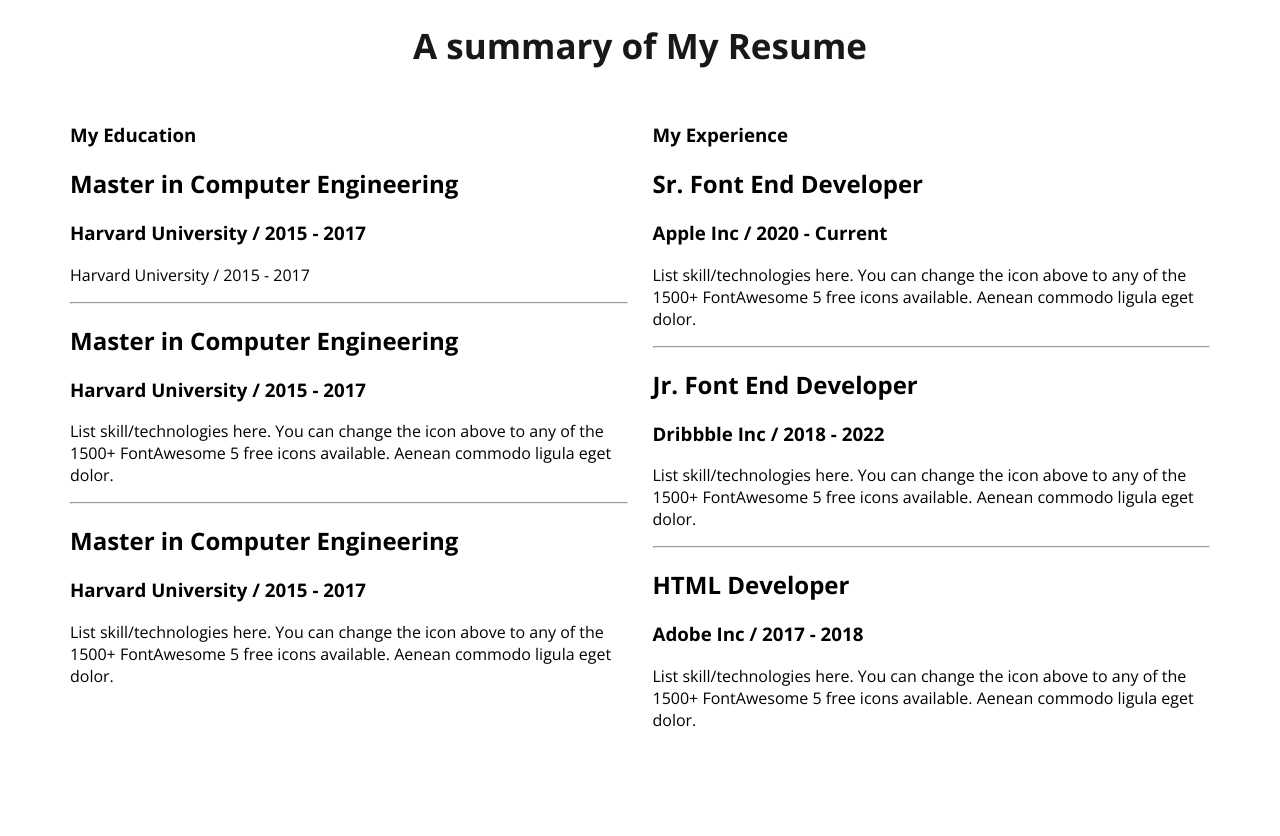
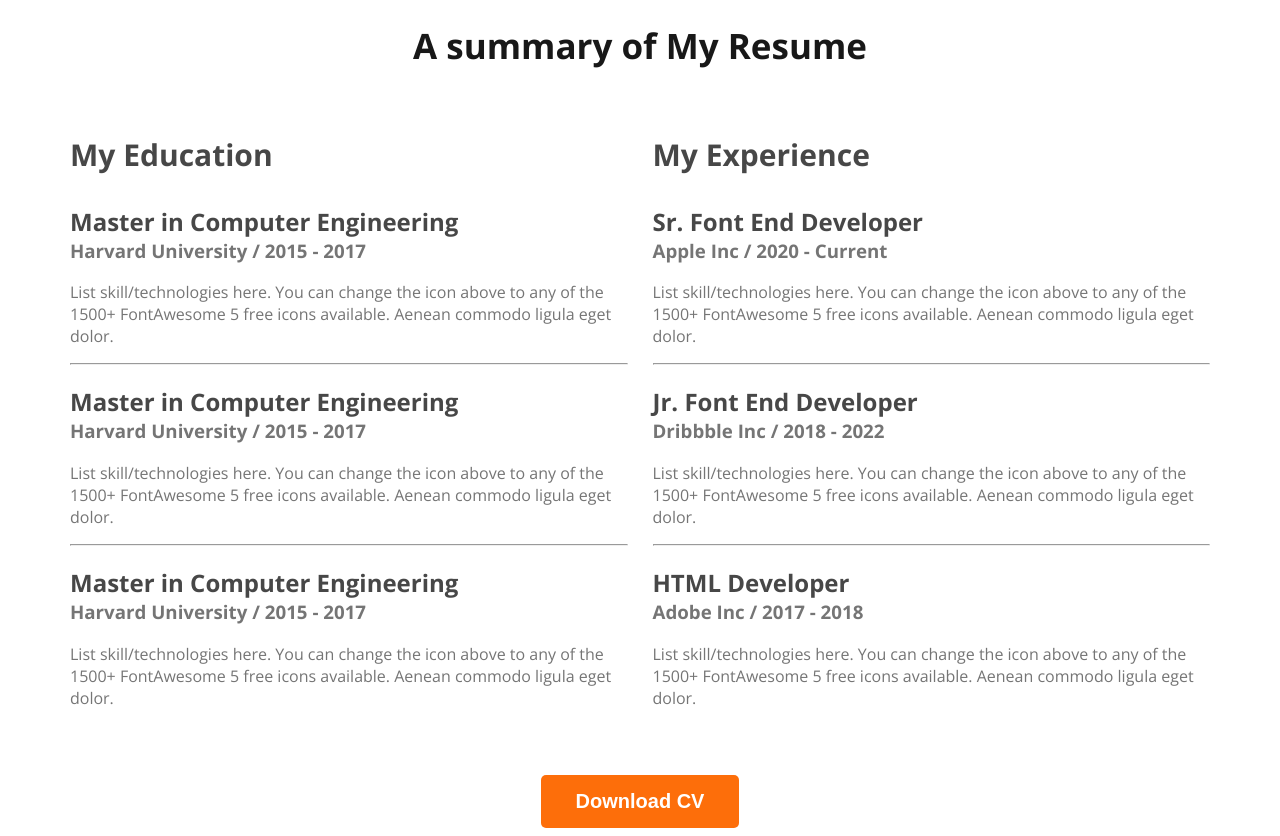
Before and after one commit to dronatoo21/webdeveloper-portfolio, a plain HTML site: page index.html in a window 1280 px wide. Shown: the part 2320-3156 px from the top of the page. Before the commit the page ends 3075 px from the top, so only its background shows below. Drawn offline with nearby package versions, Linux system fonts and the light colour scheme.

Commit message:
added button to resume section

```diff
--- a/index.html
+++ b/index.html
@@ -92,7 +92,8 @@
                     <div class="res-item">
                         <h2 class="res-item-title">Master in Computer Engineering</h2>
                         <h3 class="res-item-ins">Harvard University / 2015 - 2017</h3>
-                        <p class="res-item-des">Harvard University / 2015 - 2017</p>
+                        <p class="res-item-des">List skill/technologies here. You can change the icon above
+                            to any of the 1500+ FontAwesome 5 free icons available. Aenean commodo ligula eget dolor.</p>
                     </div>
                     <hr>
                     <div class="res-item">
@@ -134,6 +135,9 @@
                     </div>
                 </div>
             </div>
+            <div class="dw-cv">
+                <button id="res-btn" class="btn-primary">Download CV</button>
+            </div>
         </section>
     </main>
     <footer>
--- a/portfolio.css
+++ b/portfolio.css
@@ -159,3 +159,25 @@ main section{
     display: flex;
     gap: 25px;
 }
+
+.res-column-title{
+    color: #474747;
+    font-size: 30px;
+    font-weight: 700;
+}
+
+.res-item-title{
+    color: #474747;
+    font-weight: 700;
+    margin-bottom: 0;
+}
+
+.res-item-ins , .res-item-des{
+    color: #757575;
+    margin-top: 0;
+}
+
+.dw-cv{
+    margin-top: 50px;
+    text-align: center;
+}
```
